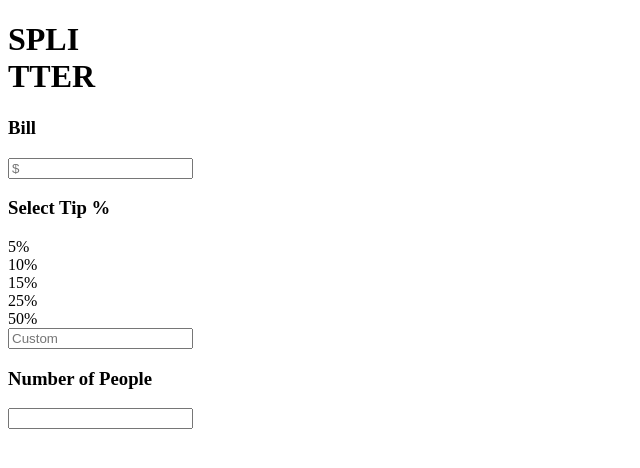
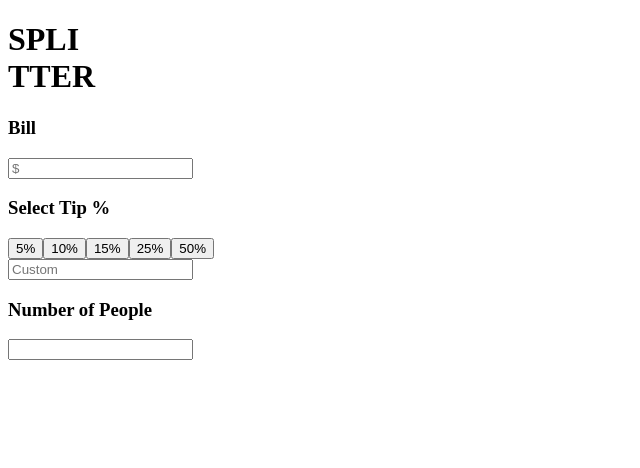
Before and after one commit to tanselbay1/tip-calculator-app, a React (Create React App) app: page / in a window 1280 px wide. Shown: the top 468 px of the page, without its empty margins (0-640 px from the left). Built offline with nearby package versions, Linux system fonts and the light colour scheme.

Commit message:
Implement changeTip and changeNumOfPeople

```diff
--- a/src/App.js
+++ b/src/App.js
@@ -9,9 +9,20 @@ function App() {
   });
 
   const changeBill = (enteredBill) => {
-    console.log(enteredBill);
     setEnteredData((previousData) => {
       return { ...previousData, bill: enteredBill };
+    });
+  };
+
+  const changeNumOfPeople = (enteredPeople) => {
+    setEnteredData((previousData) => {
+      return { ...previousData, numOfPeople: enteredPeople };
+    });
+  };
+
+  const changeTip = (enteredTip) => {
+    setEnteredData((previousData) => {
+      return { ...previousData, selectedTip: enteredTip };
     });
   };
 
@@ -33,7 +44,12 @@ function App() {
         <br />
         TTER
       </h1>
-      <Form onBillChange={changeBill} formData={enteredData} />
+      <Form
+        onBillChange={changeBill}
+        onNumOfPeopleChange={changeNumOfPeople}
+        onTipChange={changeTip}
+        formData={enteredData}
+      />
     </div>
   );
 }
--- a/src/components/Form.js
+++ b/src/components/Form.js
@@ -2,6 +2,14 @@ const Form = (props) => {
   const { bill, selectedTip, numOfPeople } = props.formData;
   const changeBill = ({ target }) => {
     props.onBillChange(target.value);
+  };
+
+  const changeNumOfPeople = ({ target }) => {
+    props.onNumOfPeopleChange(target.value);
+  };
+
+  const changeTip = ({ target }) => {
+    props.onTipChange(target.value);
   };
 
   return (
@@ -21,19 +29,61 @@ const Form = (props) => {
       </div>
       <div className="select-tip">
         <h3 className="section-header">Select Tip %</h3>
-        <div className="select-tip__percentage">5%</div>
-        <div className="select-tip__percentage">10%</div>
-        <div className="select-tip__percentage">15%</div>
-        <div className="select-tip__percentage">25%</div>
-        <div className="select-tip__percentage">50%</div>
+        <button
+          className="select-tip__percentage"
+          value={5}
+          onClick={changeTip}
+        >
+          5%
+        </button>
+        <button
+          className="select-tip__percentage"
+          value={10}
+          onClick={changeTip}
+        >
+          10%
+        </button>
+        <button
+          className="select-tip__percentage"
+          value={15}
+          onClick={changeTip}
+        >
+          15%
+        </button>
+        <button
+          className="select-tip__percentage"
+          value={25}
+          onClick={changeTip}
+        >
+          25%
+        </button>
+        <button
+          className="select-tip__percentage"
+          value={50}
+          onClick={changeTip}
+        >
+          50%
+        </button>
         <div className="select-tip__percentage">
-          <input type="text" placeholder="Custom" id="custom-percentage" />
+          <input
+            type="text"
+            placeholder="Custom"
+            id="custom-percentage"
+            onChange={changeTip}
+            value={selectedTip}
+          />
         </div>
         <div className="numOfPeople">
           <label htmlFor="numOfPeople">
             <h3 className="section-header">Number of People</h3>
           </label>
-          <input type="text" name="numOfPeople" id="numOfPeople" />
+          <input
+            type="text"
+            name="numOfPeople"
+            id="numOfPeople"
+            onChange={changeNumOfPeople}
+            value={numOfPeople}
+          />
         </div>
       </div>
     </form>
```
